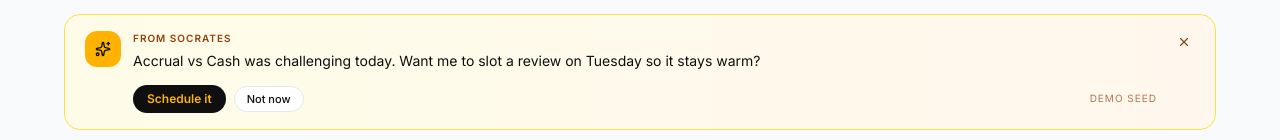
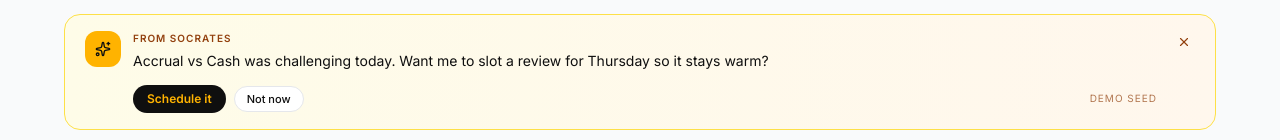
Before and after one commit to Joelwillfors/nexford-adaptive-study-partner, a Next.js app in the folder frontend/: page /plan in a window 1280 px wide. Shown: the part 199-339 px from the top of the page. Built offline with nearby package versions, Linux system fonts and the light colour scheme; no server answers.

Commit message:
chore(nudge): copy refers to Thursday for review slot prompt
Co-authored-by: Cursor <cursoragent@cursor.com>

```diff
--- a/frontend/src/components/plan/proactive-nudge.tsx
+++ b/frontend/src/components/plan/proactive-nudge.tsx
@@ -27,8 +27,8 @@ interface ProactiveNudgeResponse {
 }
 
 interface ProactiveNudgeProps {
-  /** Called when the user accepts the suggestion. Default mounts a
-   *  5-min review on Tuesday in the parent's plan state. */
+  /** Called when the user accepts the suggestion. Parent mounts the
+   *  review slot in plan state (see `/plan` injectReviewSlot). */
   onAccept?: (concept: string, label: string) => void;
   variant?: "default" | "compact";
 }
@@ -111,14 +111,11 @@ export function ProactiveNudge({
                 }`}
               >
                 {accepted ? (
-                  <>
-                    Got it — added a {data.label} refresher to Tuesday&apos;s
-                    plan.
-                  </>
+                  <>Got it — added a refresher to Thursday&apos;s plan.</>
                 ) : (
                   <>
                     {data.label} was challenging today. Want me to slot a
-                    review on Tuesday so it stays warm?
+                    review for Thursday so it stays warm?
                   </>
                 )}
               </p>
```
